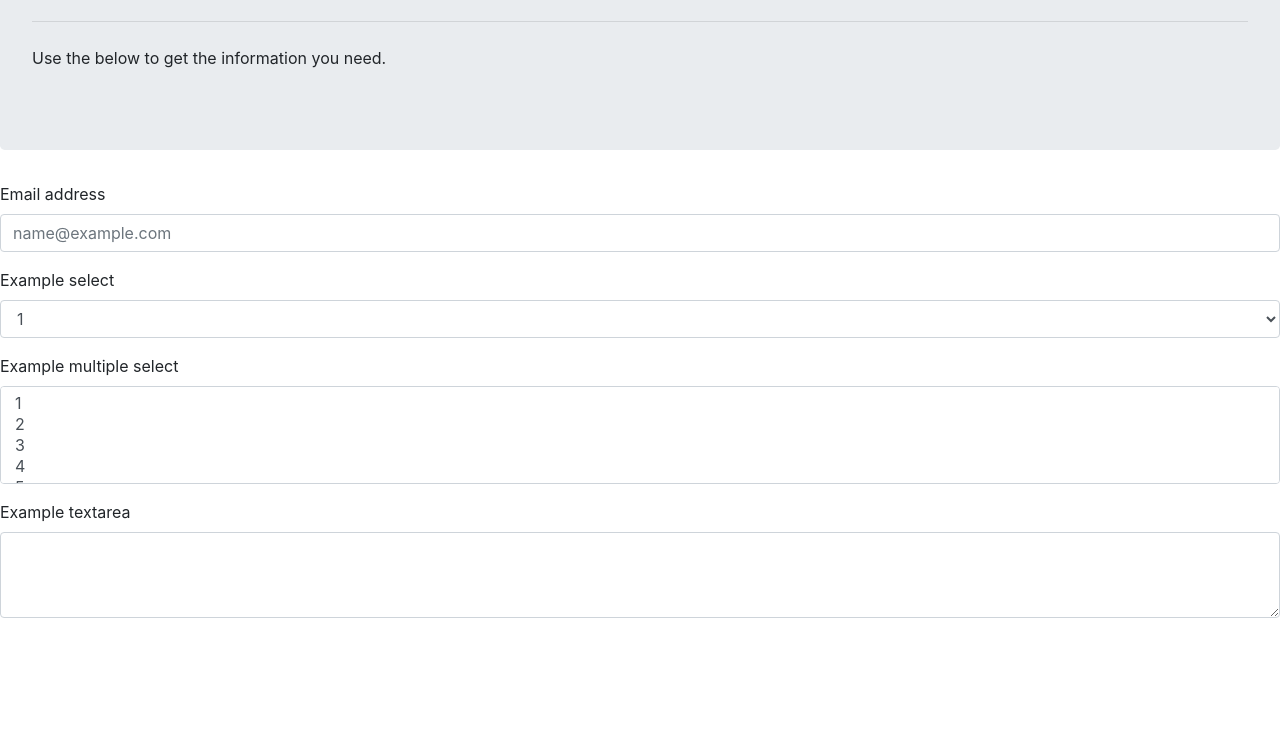
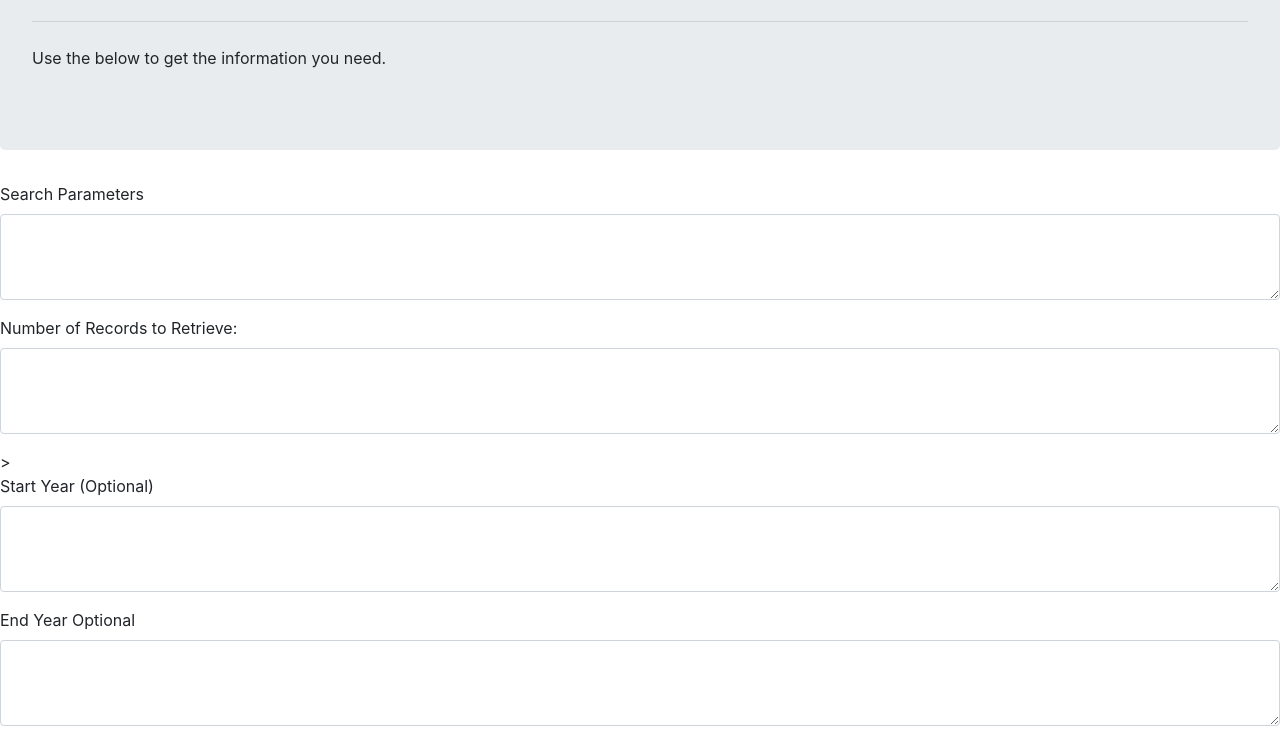
Before and after one commit to djjoo007/NY_Times_Search_App, a plain HTML site: page index.html in a window 1280 px wide. Shown: the part 172-914 px from the top of the page. Before the commit the page ends 806 px from the top, so only its background shows below. Drawn offline with nearby package versions, Linux system fonts and the light colour scheme.

Commit message:
Updated file

```diff
--- a/index.html
+++ b/index.html
@@ -17,32 +17,22 @@
       </div>
       <form>
         <div class="form-group">
-          <label for="exampleFormControlInput1">Email address</label>
-          <input type="email" class="form-control" id="exampleFormControlInput1" placeholder="name@example.com">
+          <label for="exampleFormControlInput1">Search Parameters</label>
+          <textarea class="form-control" id="Search Parameters" rows="3"></textarea>
         </div>
+
         <div class="form-group">
-          <label for="exampleFormControlSelect1">Example select</label>
-          <select class="form-control" id="exampleFormControlSelect1">
-            <option>1</option>
-            <option>2</option>
-            <option>3</option>
-            <option>4</option>
-            <option>5</option>
-          </select>
-        </div>
+            <label for="exampleFormControlInput1">Number of Records to Retrieve:</label>
+            <textarea class="form-control" id="Search Parameters" rows="3"></textarea>
+          </div>
+>
         <div class="form-group">
-          <label for="exampleFormControlSelect2">Example multiple select</label>
-          <select multiple class="form-control" id="exampleFormControlSelect2">
-            <option>1</option>
-            <option>2</option>
-            <option>3</option>
-            <option>4</option>
-            <option>5</option>
-          </select>
-        </div>
+            <label for="exampleFormControlTextarea1">Start Year (Optional)</label>
+            <textarea class="form-control" id="startyear" rows="3"></textarea>
+          </div>
         <div class="form-group">
-          <label for="exampleFormControlTextarea1">Example textarea</label>
-          <textarea class="form-control" id="exampleFormControlTextarea1" rows="3"></textarea>
+          <label for="exampleFormControlTextarea1">End Year Optional</label>
+          <textarea class="form-control" id="endyear" rows="3"></textarea>
         </div>
       </form>
 </body>
```
